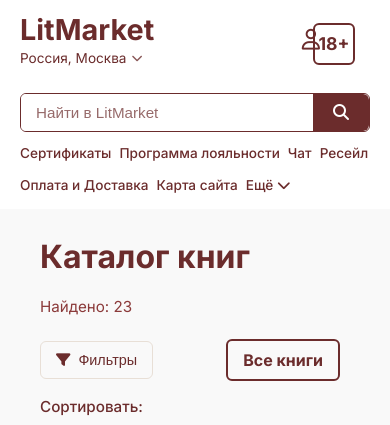
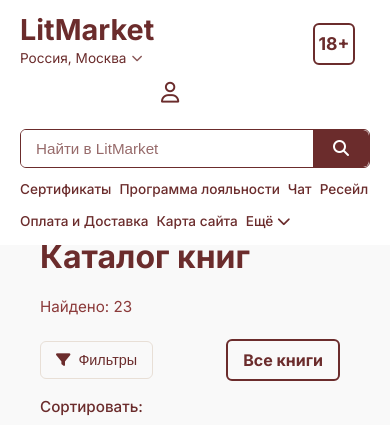
Before and after one commit to OLGAKURDACHEVA/django_litmarket, a Django app: page /books/ in a window 390 px wide. Shown: the top 425 px of the page. Run offline with Django 5.2, Linux system fonts and the light colour scheme; data comes from the database, SQL or seed files in the repository; both versions use the stored data as it was after the commit.

Commit message:
add book

```diff
--- a/static/css/books.css
+++ b/static/css/books.css
@@ -32,6 +32,8 @@
       background-color: #ffffff;
       z-index: 999;
       width: 100%;
+      max-width: 100vw;
+      min-width: min-content;
     }
 
     .header-content {
@@ -40,6 +42,7 @@
       justify-content: space-between;
       gap: 15px;
       position: relative;
+      flex-wrap: wrap;
     }
 
     .logo-section {
@@ -1316,6 +1319,17 @@
       }
     }
 
+    @media screen and (max-width: 800px) {
+        .header-content {
+            flex-direction: column;
+            align-items: stretch;
+        }
+
+        .user-actions {
+            justify-content: center;
+        }
+    }
+
     @media (min-width: 768px) and (max-width: 1024px) {
       .books-grid {
         grid-template-columns: repeat(3, 1fr);
--- a/users/templates/users/profile.html
+++ b/users/templates/users/profile.html
@@ -64,7 +64,7 @@
     }
 
     .alert-messages {
-      padding: 8px 30px 8px 10px;
+      padding: 5px 60px 5px 10px;
       border: 1px solid #6b2c2c;
       background-color: transparent;
       color: #6b2c2c;
```
Also changed, not shown: static/css/style.css (+14 -0 lines), db.sqlite3, media/books/Краткая_история_времени.jpg (added).
